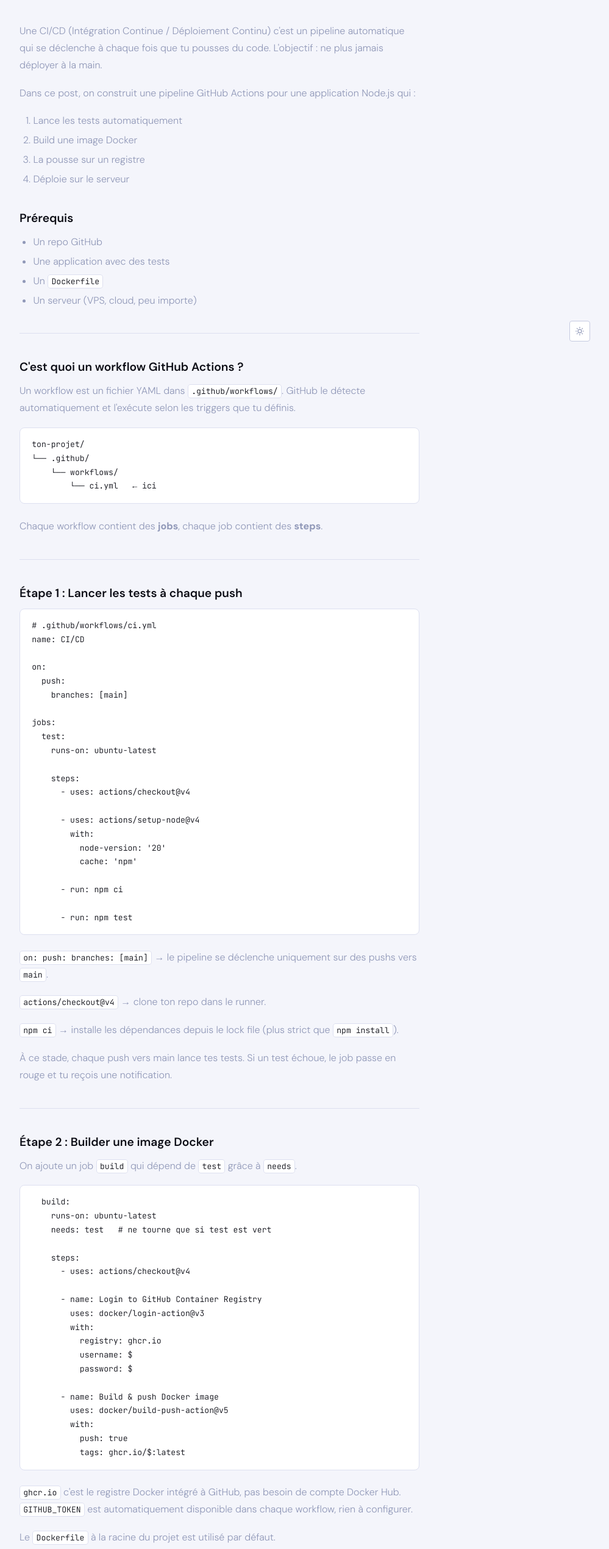
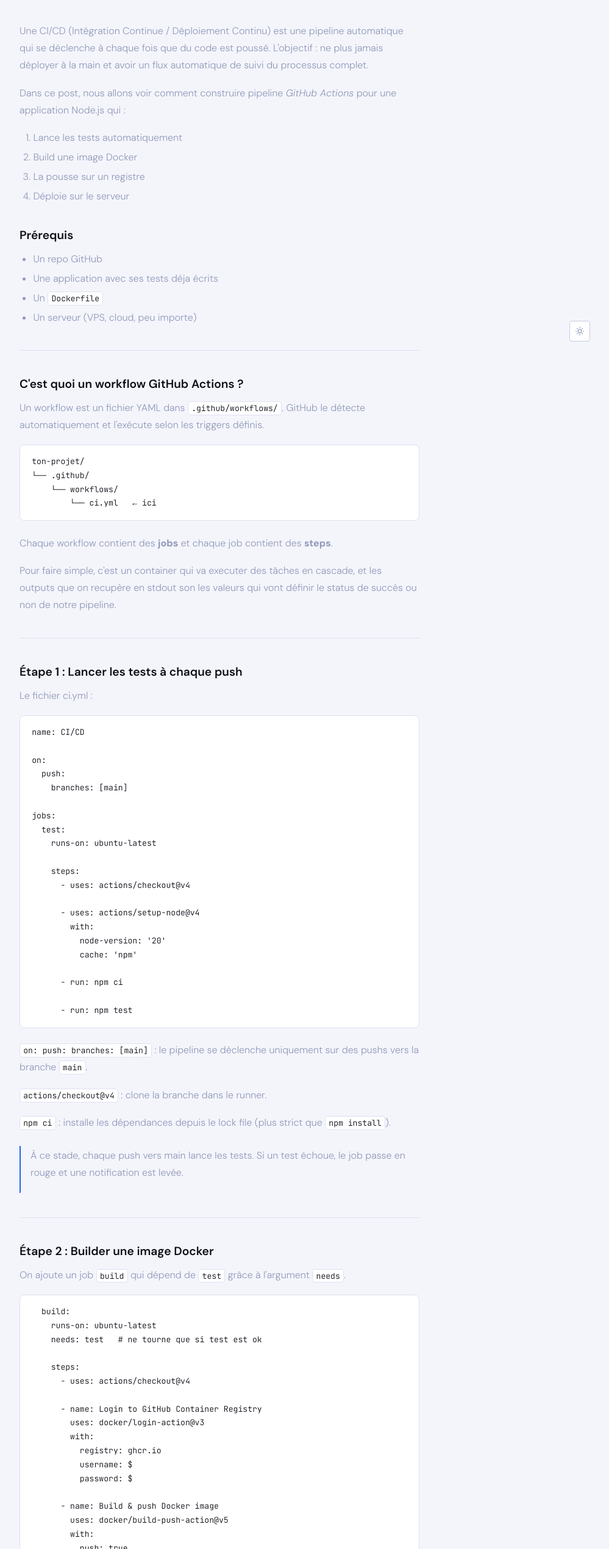
Before and after one commit to Dansnts/Website, an Eleventy site: page blog/posts/cicd-github-actions.md in a window 1280 px wide. Shown: the part 208-2748 px from the top of the page at 61% size, without its empty margins (280-1279 px from the left). Built offline with nearby package versions, Linux system fonts and the light colour scheme; Eleventy itself is replaced by a stand-in of ours; code samples lack their colours; files that its build step writes are made by us from their sources; files whose address does not match are found by name.

Commit message:
chore : updated cicd-cd article

````diff
--- a/blog/posts/cicd-github-actions.md
+++ b/blog/posts/cicd-github-actions.md
@@ -2,13 +2,13 @@
 layout: post.njk
 title: "Mettre en place une CI/CD avec GitHub Actions"
 description: "De zéro à un pipeline qui teste, build et déploie automatiquement à chaque push."
-date: 2026-07-03
+date: 2025-05-03
 tags: [devops, ci-cd, github-actions]
 ---
 
-Une CI/CD (Intégration Continue / Déploiement Continu) c'est un pipeline automatique qui se déclenche à chaque fois que tu pousses du code. L'objectif : ne plus jamais déployer à la main.
+Une CI/CD (Intégration Continue / Déploiement Continu) est une pipeline automatique qui se déclenche à chaque fois que du code est poussé. L'objectif : ne plus jamais déployer à la main et avoir un flux automatique de suivi du processus complet.
 
-Dans ce post, on construit une pipeline GitHub Actions pour une application Node.js qui :
+Dans ce post, nous allons voir comment construire pipeline *GitHub Actions* pour une application Node.js qui :
 
 1. Lance les tests automatiquement
 2. Build une image Docker
@@ -18,7 +18,7 @@ Dans ce post, on construit une pipeline GitHub Actions pour une application Node
 ## Prérequis
 
 - Un repo GitHub
-- Une application avec des tests
+- Une application avec ses tests déja écrits
 - Un `Dockerfile`
 - Un serveur (VPS, cloud, peu importe)
 
@@ -26,7 +26,7 @@ Dans ce post, on construit une pipeline GitHub Actions pour une application Node
 
 ## C'est quoi un workflow GitHub Actions ?
 
-Un workflow est un fichier YAML dans `.github/workflows/`. GitHub le détecte automatiquement et l'exécute selon les triggers que tu définis.
+Un workflow est un fichier YAML dans `.github/workflows/`. GitHub le détecte automatiquement et l'exécute selon les triggers définis.
 
 ```
 ton-projet/
@@ -35,14 +35,16 @@ ton-projet/
         └── ci.yml   ← ici
 ```
 
-Chaque workflow contient des **jobs**, chaque job contient des **steps**.
+Chaque workflow contient des **jobs** et chaque job contient des **steps**.
+
+Pour faire simple, c'est un container qui va executer des tâches en cascade, et les outputs que on recupère en stdout son les valeurs qui vont définir le status de succès ou non de notre pipeline.
 
 ---
 
 ## Étape 1 : Lancer les tests à chaque push
 
+Le fichier ci.yml :
 ```yaml
-# .github/workflows/ci.yml
 name: CI/CD
 
 on:
@@ -66,24 +68,24 @@ jobs:
       - run: npm test
 ```
 
-`on: push: branches: [main]` → le pipeline se déclenche uniquement sur des pushs vers `main`.
+`on: push: branches: [main]` : le pipeline se déclenche uniquement sur des pushs vers la branche `main`.
 
-`actions/checkout@v4` → clone ton repo dans le runner.
+`actions/checkout@v4` : clone la branche dans le runner.
 
-`npm ci` → installe les dépendances depuis le lock file (plus strict que `npm install`).
+`npm ci` : installe les dépendances depuis le lock file (plus strict que `npm install`).
 
-À ce stade, chaque push vers main lance tes tests. Si un test échoue, le job passe en rouge et tu reçois une notification.
+> À ce stade, chaque push vers main lance les tests. Si un test échoue, le job passe en rouge et une notification est levée.
 
 ---
 
 ## Étape 2 : Builder une image Docker
 
-On ajoute un job `build` qui dépend de `test` grâce à `needs`.
+On ajoute un job `build` qui dépend de `test` grâce à l'argument `needs`.
 
 ```yaml
   build:
     runs-on: ubuntu-latest
-    needs: test   # ne tourne que si test est vert
+    needs: test   # ne tourne que si test est ok
 
     steps:
       - uses: actions/checkout@v4
@@ -102,9 +104,9 @@ On ajoute un job `build` qui dépend de `test` grâce à `needs`.
           tags: ghcr.io/${{ github.repository }}:latest
 ```
 
-`ghcr.io` c'est le registre Docker intégré à GitHub, pas besoin de compte Docker Hub. `GITHUB_TOKEN` est automatiquement disponible dans chaque workflow, rien à configurer.
+`ghcr.io` est le registre Docker intégré à GitHub, pas besoin de compte Docker Hub. `GITHUB_TOKEN` est automatiquement disponible dans chaque workflow, rien à configurer.
 
-Le `Dockerfile` à la racine du projet est utilisé par défaut.
+> Le `Dockerfile` à la racine du projet est utilisé par défaut.
 
 ---
 
@@ -130,7 +132,8 @@ Le `Dockerfile` à la racine du projet est utilisé par défaut.
               ghcr.io/${{ github.repository }}:latest
 ```
 
-Le serveur pull la nouvelle image et relance le container. Le `|| true` sur `stop` et `rm` évite que le job échoue si le container n'existe pas encore au premier déploiement.
+Le serveur pull la nouvelle image et relance le container.
+Le `|| true` sur `stop` et `rm` évite que le job échoue si le container n'existe pas encore au premier déploiement.
 
 ---
 
@@ -139,17 +142,17 @@ Le serveur pull la nouvelle image et relance le container. Le `|| true` sur `sto
 ```
 push → main
         │
-        ▼
-    [test]           ← npm test
+        V
+     [test]           npm test
         │
-        ▼
-    [build]          ← docker build + push ghcr.io
+        V
+     [build]          docker build + push ghcr.io
         │
-        ▼
-    [deploy]         ← SSH → docker pull + run
+        V
+     [deploy]         SSH -> docker pull + run
 ```
 
-Si une étape échoue, les suivantes ne tournent pas. Tu reçois une notification GitHub par email.
+Si une étape échoue, les suivantes ne tournent pas.
 
 ---
 
@@ -159,3 +162,5 @@ Si une étape échoue, les suivantes ne tournent pas. Tu reçois une notificatio
 - **Matrix builds** : tester sur plusieurs versions de Node/Python en parallèle avec `strategy: matrix`.
 - **Cache** : `actions/cache` pour mettre en cache `node_modules` et accélérer les builds.
 - **Gestion des secrets** : faire un autre article là-dessus, c'est un sujet à part entière.
+
+Tout cela sera traité dans un autre post.
````
